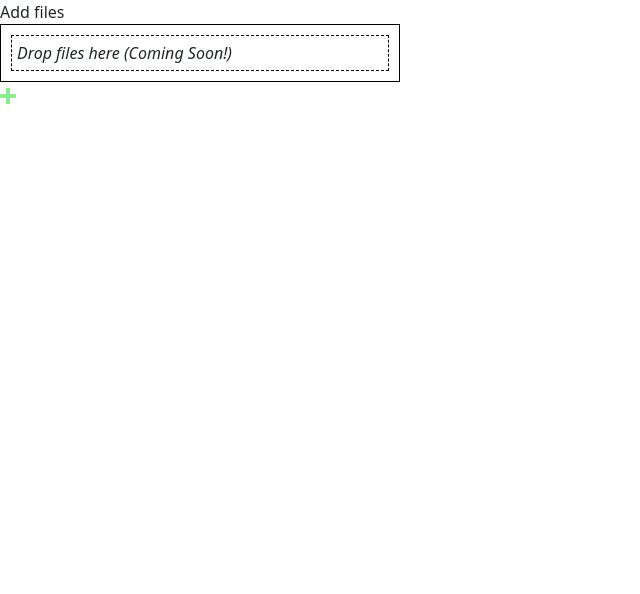
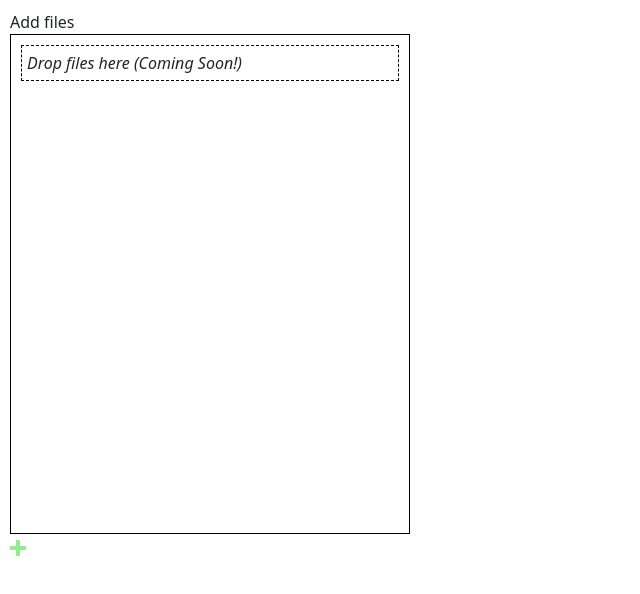
Before and after one commit to evilduck95/file-catcher-web, a React (Create React App) app: page / in a window 1280 px wide. Shown: the top 594 px of the page, without its empty margins (0-640 px from the left). Built offline with nearby package versions, Linux system fonts and the light colour scheme.

Commit message:
Reformatted file upload.

```diff
--- a/src/components/FileListDisplay.jsx
+++ b/src/components/FileListDisplay.jsx
@@ -3,11 +3,14 @@ import styled from "styled-components";
 import {ImCross} from "react-icons/im";
 
 const FilesListContainer = styled.div`
+    width: 400px;
+    min-height: 500px;
     display: flex;
-    flex-direction: column;
+    flex-direction: column-reverse;
+    justify-content: flex-end;
+    align-items: center;
     padding-top: 10px;
     border: solid black 1px;
-    width: 400px;
 `;
 
 const FileRow = styled.div`
@@ -15,7 +18,7 @@ const FileRow = styled.div`
     flex-direction: row;
     justify-content: space-between;
     align-items: center;
-    margin: auto auto 10px;
+    margin-bottom: 10px;
     padding: 5px;
     text-align: center;
     width: 95%;
--- a/src/components/FileUploadList.jsx
+++ b/src/components/FileUploadList.jsx
@@ -1,8 +1,11 @@
 import React, {useEffect, useRef, useState} from "react";
 import FileListDisplay from "./FileListDisplay";
-import {Button} from "react-bootstrap";
 import {ImPlus} from "react-icons/im";
-import collapse from "bootstrap/js/src/collapse";
+import styled from "styled-components";
+
+const FileUploadContainer = styled.div`
+    margin: 10px;
+`;
 
 const FileUploadList = () => {
 
@@ -35,14 +38,13 @@ const FileUploadList = () => {
     };
 
     console.log('render uploader')
-
     return (
-        <div>
+        <FileUploadContainer>
             <div>Add files</div>
             <FileListDisplay files={files} removeCallback={fileRemoved}/>
             <input type={'file'} id={'file-input'} ref={inputFile} onChange={fileAdded} style={{display: 'none'}}/>
             <ImPlus className={'clickable-icon'} onClick={plusClicked} color={'lightgreen'}/>
-        </div>
+        </FileUploadContainer>
     )
 
 };
```
